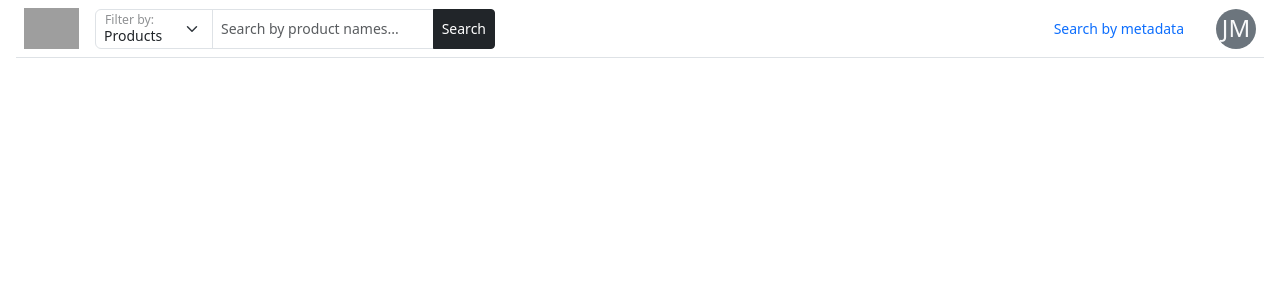
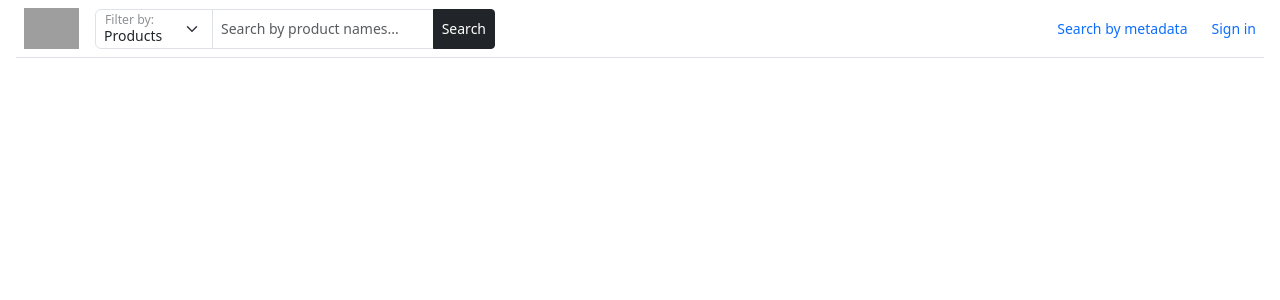
Before and after one commit to simonsobs/soposerve, a Python web app: template hipposerve/web/templates/core.html in a window 1280 px wide. Shown: the top 300 px of the page. Run offline with Jinja, Linux system fonts and the light colour scheme; the template is opened without the code that fills it, so the values that code supplies are empty; grey boxes are pictures that could not be loaded.

Commit message:
Implement sign in logic to nav bar

```diff
--- a/hipposerve/web/templates/navigation.html
+++ b/hipposerve/web/templates/navigation.html
@@ -1,6 +1,6 @@
-<nav class="border-bottom mb-2 p-2 d-flex justify-content-between align-items-center">
-    <div class="w-50 d-flex align-items-center">
-      <div class="me-3" title="Click to return to home page">
+<nav class="border-bottom mb-2 p-2 d-flex flex-wrap justify-content-between align-items-center">
+    <div class="d-flex align-items-center gap-3">
+      <div title="Click to return to home page">
         <a class="nav-link color-light" href="/web">
           <img alt="HIPPO logo" src="/web/static/logo.svg" width="55" height="auto" />
         </a>
@@ -49,16 +49,22 @@
         </div>
       </form>
     </div>
-    <div class="d-flex gap-3 align-items-center">
-      <ul class="nav">
-        <li class="nav-item">
-          <a class="nav-link" href="/web/searchmetadata">Search by metadata</a>
-        </li>
-      </ul>
-      <div style="display: flex; justify-content: center; align-items: center; width: 2.5rem; height: 2.5rem;" class="rounded-5 bg-secondary text-light">
-        <h2 class="m-0">JM</h2>
-      </div>
-    </div>
+    <ul class="nav gap-4 align-items-center">
+      <li class="nav-item">
+        <a class="nav-link p-0" href="/web/searchmetadata">Search by metadata</a>
+      </li>
+      <li class="nav-item">
+        {% if user %}
+          <a class="nav-link p-0" href="/web/user">
+            <img class="border rounded-circle" src="{{ user.avatar_url }}" alt="User's GitHub avatar" width="45" height="auto"/>
+          </a>
+        {% else %}
+          <a class="nav-link p-0" href="/web/login">
+            Sign in
+          </a>
+        {% endif %}
+      </li>
+    </ul>
   </nav>
 
   {% block scripts %}
```
